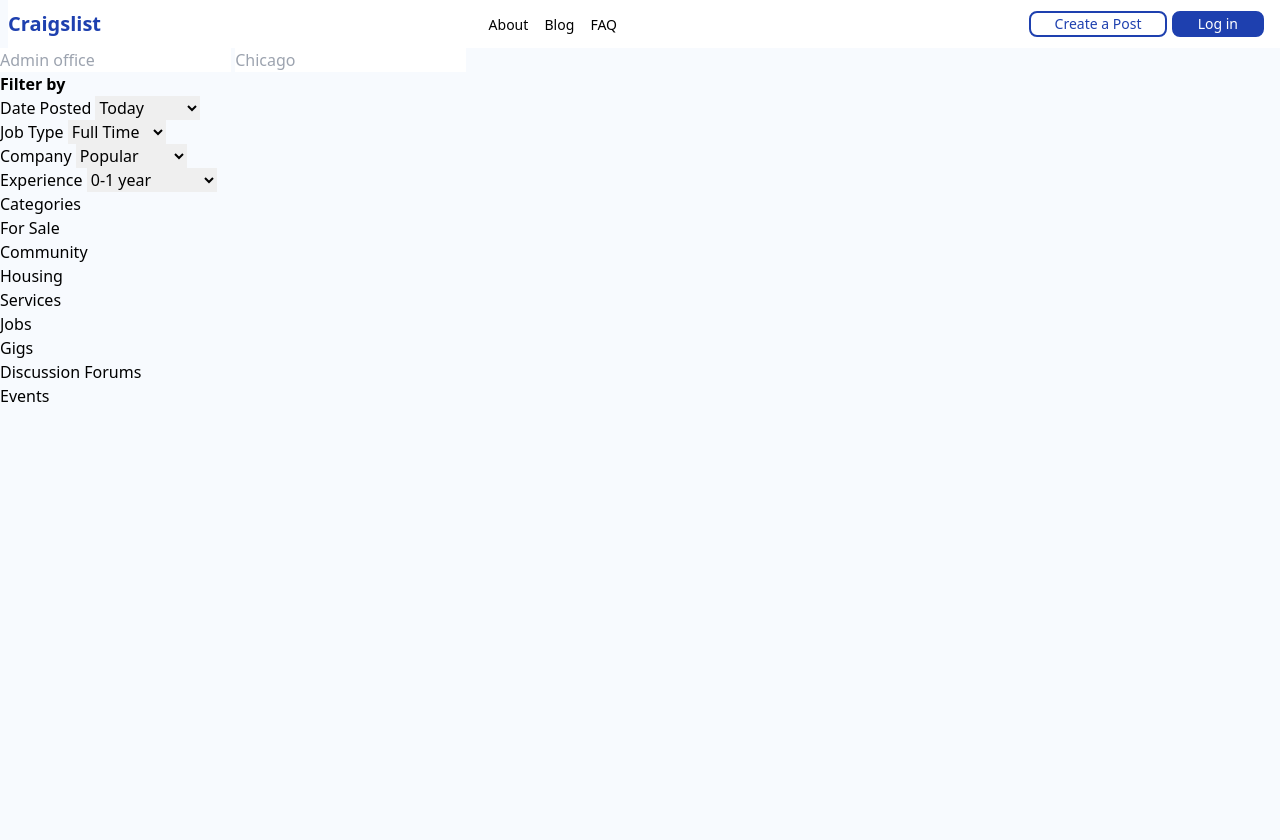
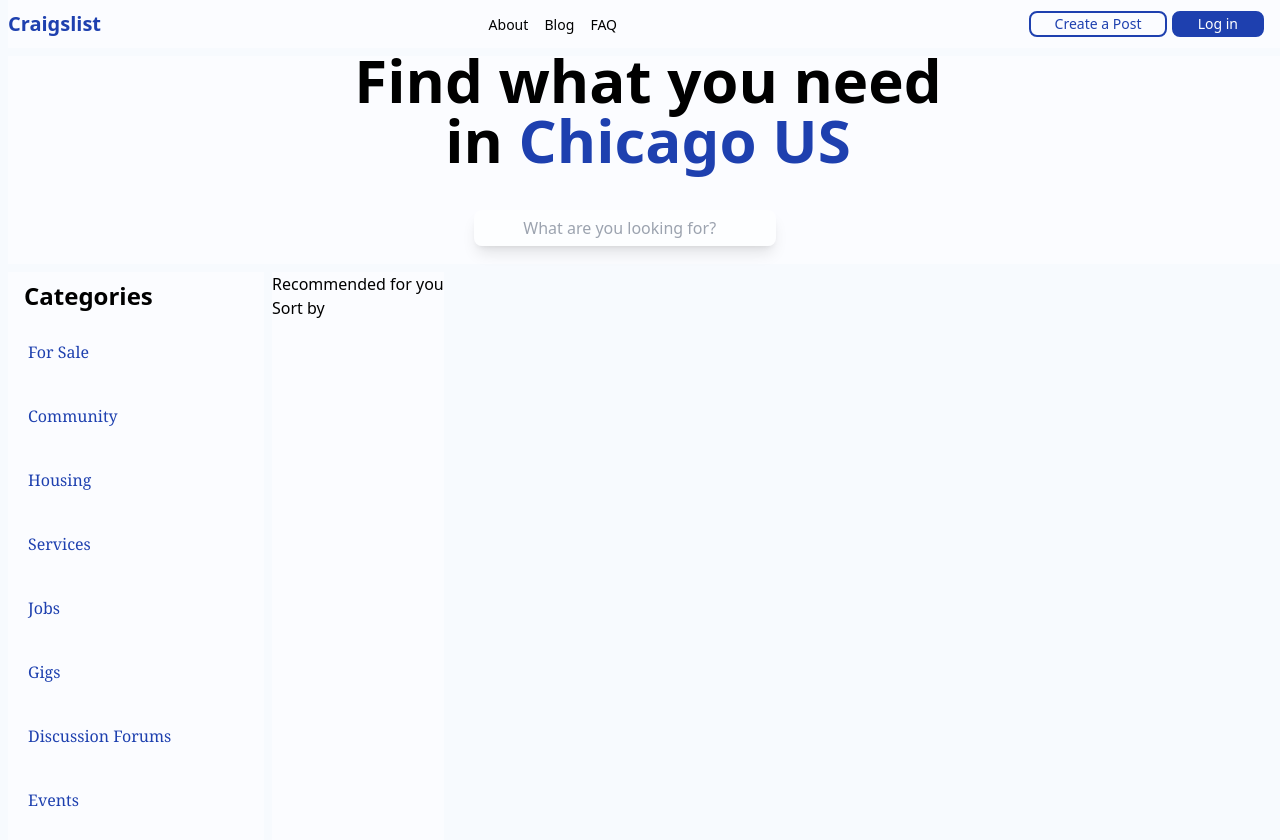
Before and after one commit to Mimo-oo/E-Commerce, a website: page index.html in a window 1280 px wide. Before the commit the page ends 800 px from the top, so only its background shows below. Drawn offline with Linux system fonts and the light colour scheme.

Commit message:
continuation from where i stopped

```diff
--- a/index.html
+++ b/index.html
@@ -1,5 +1,5 @@
 <!DOCTYPE html>
-<html lang="en" class="overflow-x-hidden box-border ">
+<html lang="en" class="box-border ">
 <head>
     <meta charset="UTF-8">
     <meta http-equiv="X-UA-Compatible" content="IE=edge">
@@ -8,7 +8,7 @@
     <link rel="stylesheet" href="./dist/output.css">
 </head>
 <body class="box-border bg-blue-100/20">
-    <header class="w-full h-12 bg-white justify-between items-center flex flex-row mx-2 box-border">
+    <header class="w-full h-12 bg-white/40 justify-between items-center flex flex-row mx-2 box-border">
         <div>
             <h3 class="text-blue-800 text-xl "><b>Craigslist</b></h3>
         </div>
@@ -26,7 +26,7 @@
         </div>
     </header>
     <side >
-        <div class="text-blue-800 h-auto shadow-lg bg-white w-64 ml-2 hidden" id="hidden">
+        <div class="text-blue-800 h-auto shadow-lg bg-white/40 w-64 ml-2 hidden" id="hidden">
         <h3 class="p-2 px-4  text-black text-2xl box-border"><b>Categories</b></h3>
         <ul class="m-2 ">
             <li class="p-3 mb-4 font-serif">For Sale</li>
@@ -38,65 +38,42 @@
             <li class="p-3 mb-4 font-serif">Discussion Forums</li>
             <li class="p-3 mb-4 font-serif">Events</li>
         </ul>
-    </div>
+        <div class="mx-6 md:block">
+            <button type="button" class="mb-4 w-full border-2 border-solid border-blue-800 rounded-lg text-blue-800 py-px px-6 text-sm hover:bg-blue-800 hover:text-white">Create a Post</button>
+            <button type="button" class="bg-blue-800 w-full mb-4 text-white rounded-lg text-sm py-px px-6 border-2 border-solid border-blue-800 hover:bg-white hover:text-blue-800">Log in</button>
+        </div>
+         </div>
     </side>
-    <section>
-        <input type="text" placeholder="Admin office">
-        <input type="text" placeholder="Chicago"><input type="button">
+    <section class="w-full h-32 md:h-52 bg-white/40 flex justify-center items-center m-2">
+        <div>
+            <h1 class="text-3xl md:text-6xl text-center font-semibold p-2">Find what you need <br> in <span class="text-blue-800">Chicago US</span></h1>
+            <input class="hidden md:block  bg-white/40 justify-center items-center m-8 ml-32 rounded-lg shadow-lg w-1/2 h-9 text-center focus:border-2 focus:border-blue-800 hover:outline-none" type="search" placeholder=" What are you looking for?">
+            <input class="md:hidden rounded-lg  bg-white/40 shadow-lg text-center justify-center items-center ml-12 focus:border-2 focus:border-blue-800 hover:outline-none" type="search" placeholder="search">
+        </div>
     </section>
-    <section>
-        <div>
-            <p><b>Filter by</b></p>
-            <div>
-                <label>Date Posted</label>
-                <select>
-                    <option>Today</option>
-                    <option>Last Month</option>
-                    <option>Last week</option>
-                </select>
-            </div>
-            <div>
-                <label>Job Type</label>
-                <select>
-                    <option>Full Time</option>
-                    <option>Part time</option>
-                    <option>Weekends</option>
-                </select>
-            </div>
-            <div>
-                <label>Company</label>
-                <select>
-                    <option>Popular</option>
-                    <option>Not Popular</option>
-                </select>
-            </div>
-            <div>
-                <label>Experience</label>
-                <select>
-                    <option>0-1 year</option>
-                    <option>2-5 years</option>
-                    <option>7- 10years</option>
-                    <option>Above 10years</option>
-                </select>
+    <main class="flex flex-wrap flex-row">
+        <div class="text-blue-800 h-auto bg-white/40 w-64 ml-2 hidden md:block max-w-[256px]">
+            <h3 class="p-2 px-4  text-black text-2xl box-border"><b>Categories</b></h3>
+                <ul class="m-2 ">
+                    <li class="p-3 mb-4 font-serif">For Sale</li>
+                    <li class="p-3 mb-4 font-serif">Community</li>
+                    <li class="p-3 mb-4 font-serif">Housing</li>
+                    <li class="p-3 mb-4 font-serif">Services</li>
+                    <li class="p-3 mb-4 font-serif">Jobs</li>
+                    <li class="p-3 mb-4 font-serif">Gigs</li>
+                    <li class="p-3 mb-4 font-serif">Discussion Forums</li>
+                    <li class="p-3 mb-4 font-serif">Events</li>
+                </ul>
+        </div>
+        <div class="bg-white/40 h-auto ml-2">
+            <div >
+                <p>Recommended for you</p>
+                <p>Sort by</p>
             </div>
         </div>
-    </section>
-    <main>
-        <div>
-            <h3>Categories</h3>
-            <ul>
-                <li>For Sale</li>
-                <li>Community</li>
-                <li>Housing</li>
-                <li>Services</li>
-                <li>Jobs</li>
-                <li>Gigs</li>
-                <li>Discussion Forums</li>
-                <li>Events</li>
-            </ul>
-        </div>
+    </main>
 
-    </main>
+
     <script src="myscript.js"></script>
 </body>
 </html>
```
Also changed, not shown: other.txt (added, +49 -0 lines), dist/output.css.
